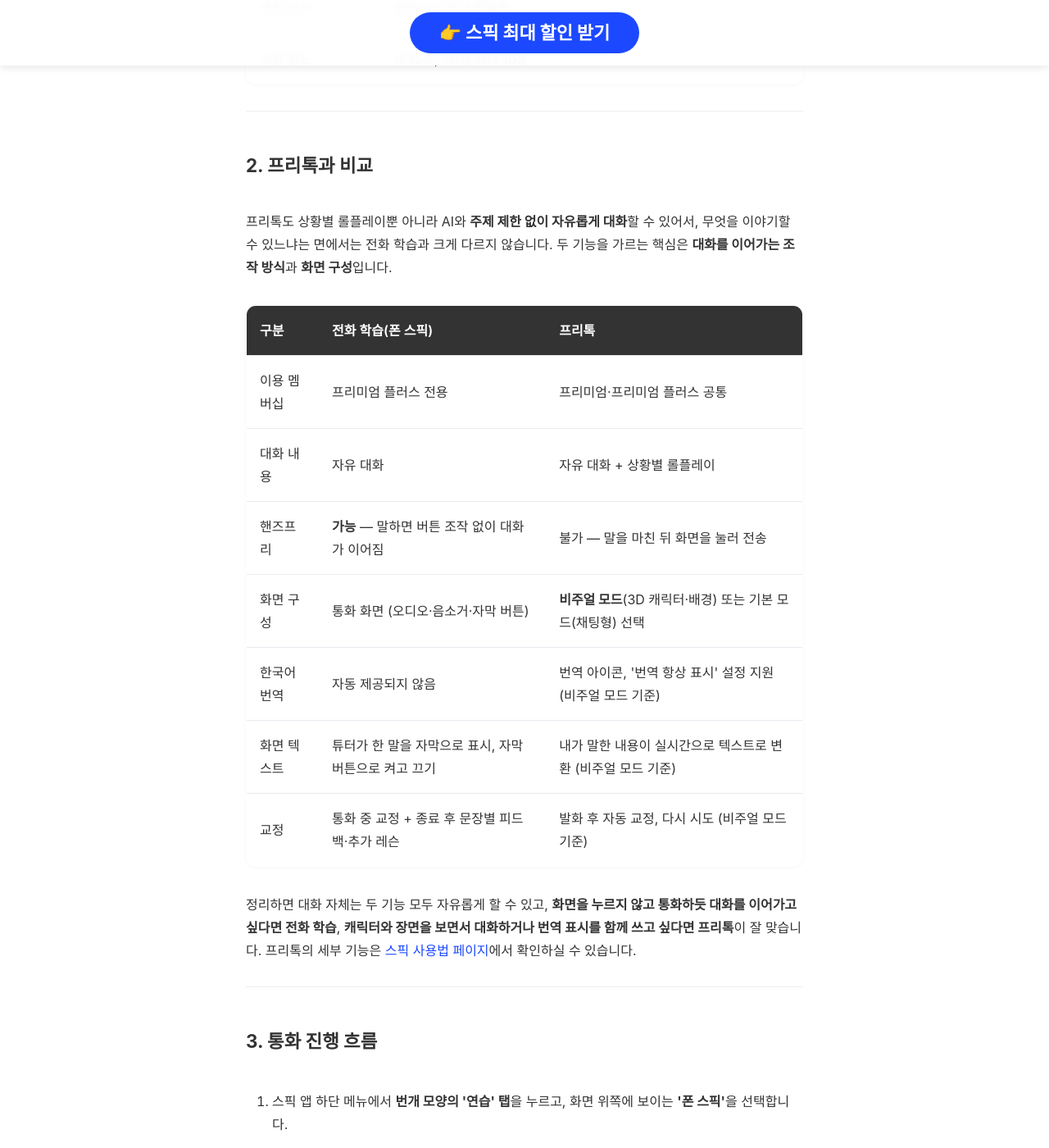
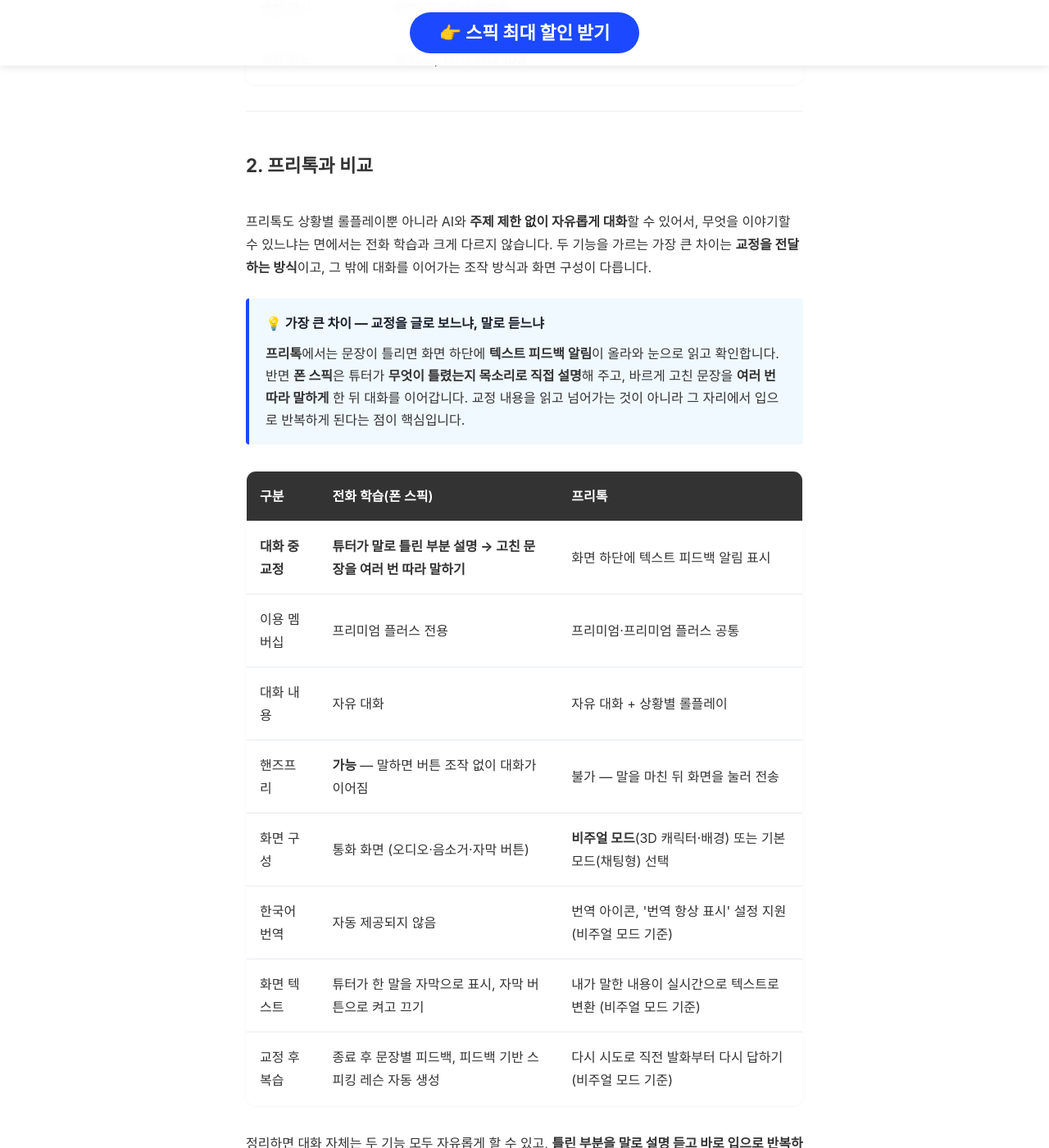
Before and after one commit to kjsjdw/speak_event_page, a Jekyll site: the page built from phone-call.md, in a window 1280 px wide and 1400 px high, scrolled down 2079 px. Shown: the whole window at 82% size. Built offline with Jekyll 4.4.1, drawn with Linux system fonts in a browser that asks for light colours; some web fonts are replaced; some of the changed text lies outside the part shown.

Commit message:
Highlight biggest 폰 스픽 vs 프리톡 difference: 음성 교정 설명 + 반복 따라 말하기
- phone-call.md: 비교 섹션에 '교정을 글로 보느냐, 말로 듣느냐' 강조 박스 추가
  비교표 최상단에 '대화 중 교정' 행(폰 스픽: 튜터 음성 설명 → 여러 번 따라 말하기 / 프리톡: 하단 텍스트 피드백 알림)
  통화 중 교정 섹션을 음성 설명·반복 연습 중심으로 재작성, 정리 문단·FAQ 반영
- how-to-use.md: 프리톡 교정이 하단 텍스트 알림임을 명시, 폰 스픽 음성 교정 차이 안내
- premium-vs-plus.md: 전화 학습 설명에 음성 교정·반복 연습·레슨 자동 생성 반영

Co-Authored-By: Claude Opus 5 <noreply@anthropic.com>

```diff
--- a/phone-call.md
+++ b/phone-call.md
@@ -87,7 +87,12 @@ image: /content/images/phone-call.jpg
 
 <h2 id="toc-2" style="font-size: 1.4rem; font-weight: bold; padding-top: 100px; margin-top: -80px; padding-bottom: 20px;">2. 프리톡과 비교</h2>
 
-<p>프리톡도 상황별 롤플레이뿐 아니라 AI와 <strong>주제 제한 없이 자유롭게 대화</strong>할 수 있어서, 무엇을 이야기할 수 있느냐는 면에서는 전화 학습과 크게 다르지 않습니다. 두 기능을 가르는 핵심은 <strong>대화를 이어가는 조작 방식</strong>과 <strong>화면 구성</strong>입니다.</p>
+<p>프리톡도 상황별 롤플레이뿐 아니라 AI와 <strong>주제 제한 없이 자유롭게 대화</strong>할 수 있어서, 무엇을 이야기할 수 있느냐는 면에서는 전화 학습과 크게 다르지 않습니다. 두 기능을 가르는 가장 큰 차이는 <strong>교정을 전달하는 방식</strong>이고, 그 밖에 대화를 이어가는 조작 방식과 화면 구성이 다릅니다.</p>
+
+<div style="background-color: #f0f9ff; border-left: 4px solid #1c49ff; padding: 16px 20px; margin: 20px 0; border-radius: 4px;">
+  <p style="margin: 0 0 10px 0; font-weight: bold; color: #1a202c;">💡 가장 큰 차이 — 교정을 글로 보느냐, 말로 듣느냐</p>
+  <p style="margin: 0; line-height: 1.7;"><strong>프리톡</strong>에서는 문장이 틀리면 화면 하단에 <strong>텍스트 피드백 알림</strong>이 올라와 눈으로 읽고 확인합니다. 반면 <strong>폰 스픽</strong>은 튜터가 <strong>무엇이 틀렸는지 목소리로 직접 설명</strong>해 주고, 바르게 고친 문장을 <strong>여러 번 따라 말하게</strong> 한 뒤 대화를 이어갑니다. 교정 내용을 읽고 넘어가는 것이 아니라 그 자리에서 입으로 반복하게 된다는 점이 핵심입니다.</p>
+</div>
 
 <table>
   <thead>
@@ -98,6 +103,11 @@ image: /content/images/phone-call.jpg
     </tr>
   </thead>
   <tbody>
+    <tr>
+      <td><strong>대화 중 교정</strong></td>
+      <td><strong>튜터가 말로 틀린 부분 설명 → 고친 문장을 여러 번 따라 말하기</strong></td>
+      <td>화면 하단에 텍스트 피드백 알림 표시</td>
+    </tr>
     <tr>
       <td>이용 멤버십</td>
       <td>프리미엄 플러스 전용</td>
@@ -129,14 +139,14 @@ image: /content/images/phone-call.jpg
       <td>내가 말한 내용이 실시간으로 텍스트로 변환 (비주얼 모드 기준)</td>
     </tr>
     <tr>
-      <td>교정</td>
-      <td>통화 중 교정 + 종료 후 문장별 피드백·추가 레슨</td>
-      <td>발화 후 자동 교정, 다시 시도 (비주얼 모드 기준)</td>
+      <td>교정 후 복습</td>
+      <td>종료 후 문장별 피드백, 피드백 기반 스피킹 레슨 자동 생성</td>
+      <td>다시 시도로 직전 발화부터 다시 답하기 (비주얼 모드 기준)</td>
     </tr>
   </tbody>
 </table>
 
-<p>정리하면 대화 자체는 두 기능 모두 자유롭게 할 수 있고, <strong>화면을 누르지 않고 통화하듯 대화를 이어가고 싶다면 전화 학습</strong>, <strong>캐릭터와 장면을 보면서 대화하거나 번역 표시를 함께 쓰고 싶다면 프리톡</strong>이 잘 맞습니다. 프리톡의 세부 기능은 <a href="/how-to-use/#toc-7" style="color: #1c49ff;">스픽 사용법 페이지</a>에서 확인하실 수 있습니다.</p>
+<p>정리하면 대화 자체는 두 기능 모두 자유롭게 할 수 있고, <strong>틀린 부분을 말로 설명 듣고 바로 입으로 반복하며 통화하듯 대화를 이어가고 싶다면 전화 학습</strong>, <strong>캐릭터와 장면을 보면서 대화하고 교정은 글로 확인하거나 번역 표시를 함께 쓰고 싶다면 프리톡</strong>이 잘 맞습니다. 프리톡의 세부 기능은 <a href="/how-to-use/#toc-7" style="color: #1c49ff;">스픽 사용법 페이지</a>에서 확인하실 수 있습니다.</p>
 
 <hr style="border: 0; border-top: 1px solid #eee; margin: 30px 0;">
 
@@ -156,9 +166,11 @@ image: /content/images/phone-call.jpg
 
 <h2 id="toc-4" style="font-size: 1.4rem; font-weight: bold; padding-top: 100px; margin-top: -80px; padding-bottom: 20px;">4. 통화 도중 받을 수 있는 도움</h2>
 
-<h3 style="margin-top: 30px;">✏️ 대화를 끊지 않는 교정</h3>
+<h3 style="margin-top: 30px;">🗣️ 튜터가 말로 설명해 주는 교정</h3>
 
-<p>문법이 틀리거나 어색한 표현을 쓰면 튜터가 지금 나누는 이야기의 맥락에 맞게 문장을 바로잡아 주고, 다듬어진 표현으로 한 번 더 말해 보도록 이끕니다. 머릿속으로 문장을 다 만든 뒤 입을 떼기보다, <strong>우선 말부터 꺼내 놓고 그 자리에서 고쳐 나가는 방식</strong>에 잘 어울립니다.</p>
+<p>문법이 틀리거나 어색한 표현을 쓰면, 튜터가 화면에 글자를 띄우는 대신 <strong>무엇이 잘못됐는지 목소리로 풀어서 설명</strong>합니다. 이어서 지금 나누는 이야기의 맥락에 맞게 고친 문장을 들려주고, 학습자가 그 문장을 <strong>여러 번 따라 말하도록</strong> 연습시킨 다음 대화를 다시 이어갑니다.</p>
+
+<p>교정 내용을 눈으로 읽고 넘기는 방식이 아니라 귀로 이유를 듣고 입으로 반복하게 되므로, 고친 표현이 말하는 습관으로 남기 쉽습니다. 머릿속으로 문장을 다 만든 뒤 입을 떼기보다, <strong>우선 말부터 꺼내 놓고 그 자리에서 고쳐 나가는 방식</strong>에 잘 어울립니다.</p>
 
 <h3 style="margin-top: 30px;">🇰🇷 막히면 한국어로 물어보기</h3>
 
@@ -292,7 +304,7 @@ image: /content/images/phone-call.jpg
 
 <h3 style="margin-top: 30px;">Q. 프리톡으로도 자유 대화가 되는데, 전화 학습을 따로 쓸 이유가 있나요?</h3>
 
-<p>대화 내용 면에서는 프리톡도 자유 대화가 가능해 큰 차이가 없습니다. 차이는 <strong>진행 방식</strong>에 있습니다. 프리톡은 말을 마칠 때마다 화면을 눌러 전송해야 하는 대신 비주얼 모드와 번역 표시를 쓸 수 있고, 전화 학습은 번역 표시가 없는 대신 버튼 조작 없이 통화하듯 대화가 계속 이어집니다. 튜터의 영어를 알아듣기 아직 부담스럽다면 번역을 켤 수 있는 프리톡이, 흐름을 끊지 않고 오래 말하는 연습을 하고 싶다면 전화 학습이 잘 맞습니다.</p>
+<p>대화 내용 면에서는 프리톡도 자유 대화가 가능해 큰 차이가 없습니다. 가장 큰 차이는 <strong>교정 방식</strong>입니다. 프리톡은 틀린 부분이 화면 하단에 텍스트 알림으로 표시되지만, 전화 학습은 튜터가 무엇이 틀렸는지 말로 설명하고 고친 문장을 여러 번 따라 말하게 합니다. 여기에 더해 프리톡은 말을 마칠 때마다 화면을 눌러 전송해야 하는 대신 비주얼 모드와 번역 표시를 쓸 수 있고, 전화 학습은 번역 표시가 없는 대신 버튼 조작 없이 통화하듯 대화가 계속 이어집니다. 튜터의 영어를 알아듣기 아직 부담스럽다면 번역을 켤 수 있는 프리톡이, 흐름을 끊지 않고 오래 말하는 연습을 하고 싶다면 전화 학습이 잘 맞습니다.</p>
 
 <hr style="border: 0; border-top: 1px solid #eee; margin: 40px 0;">
 
```
Also changed, not shown: how-to-use.md (+2 -2 lines), premium-vs-plus.md (+1 -1 lines).
